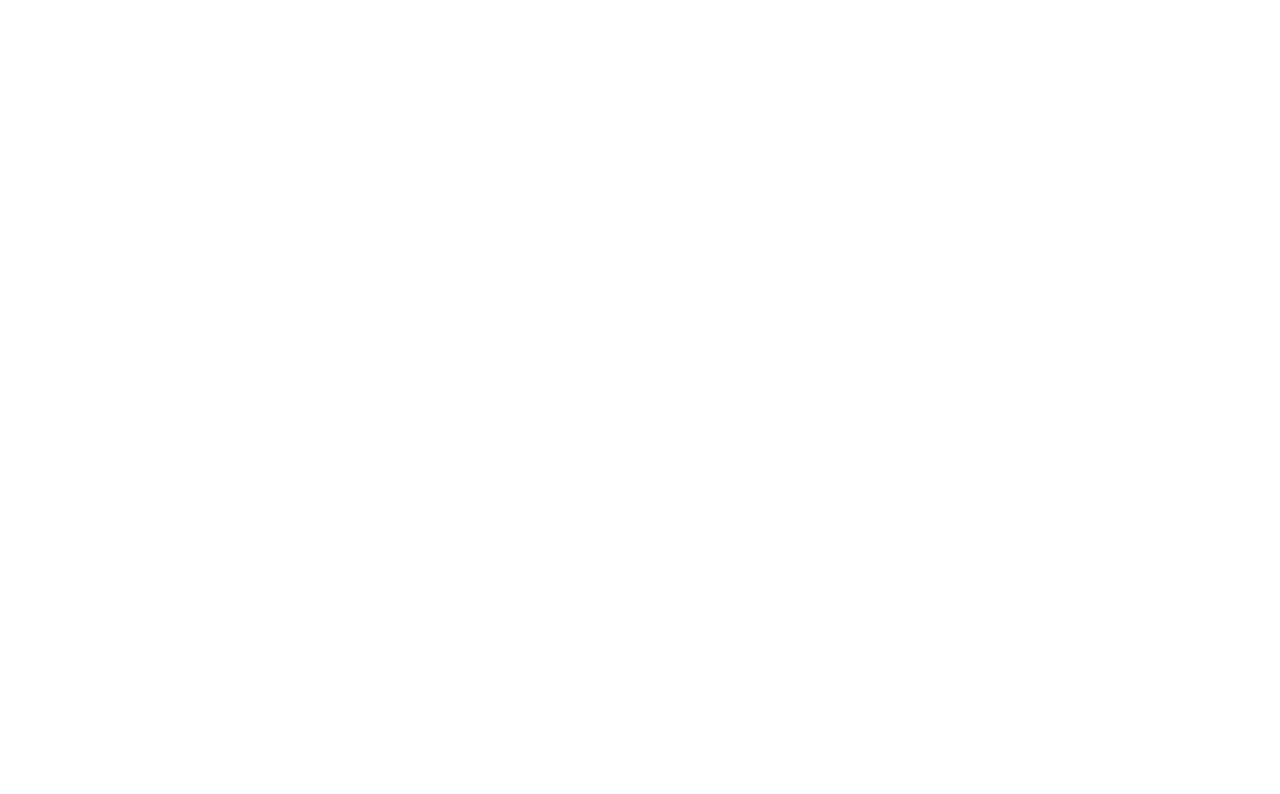
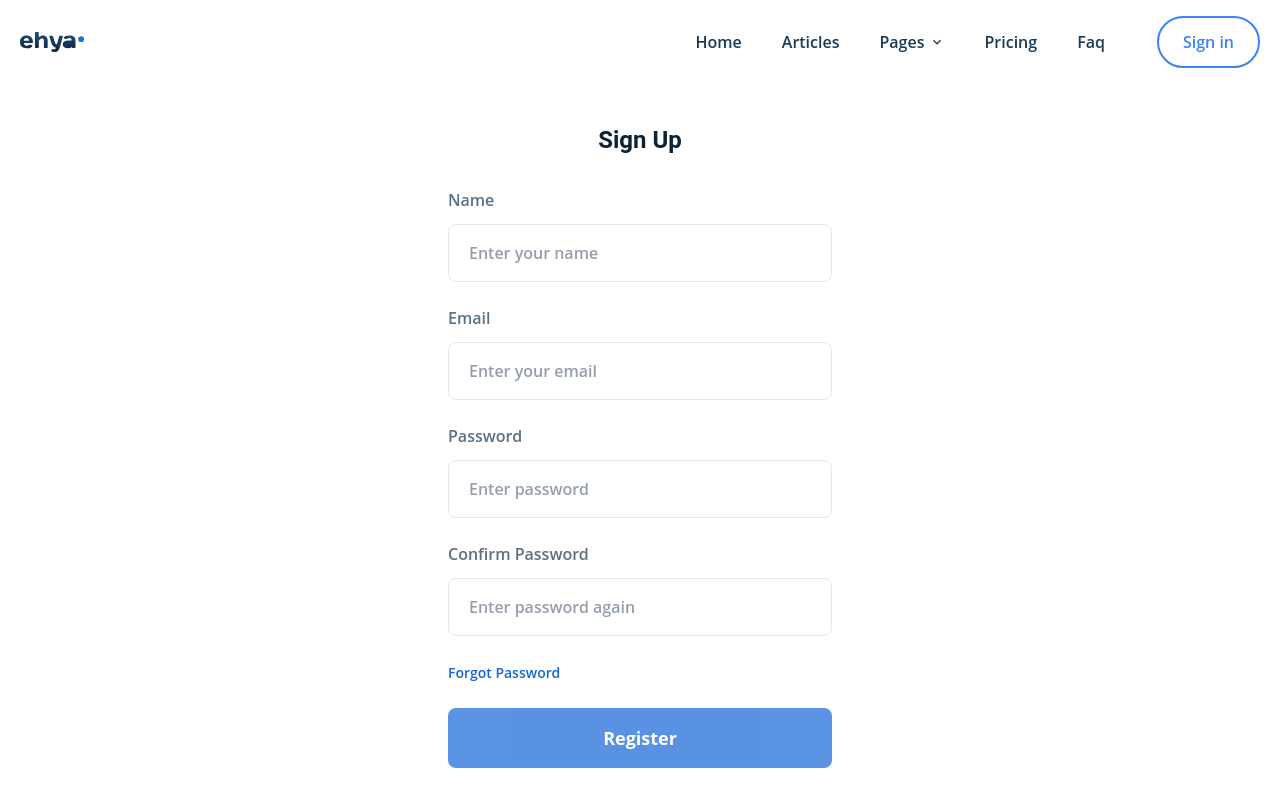
Before and after one commit to Asharalikhan4/Blogzio, a React (Vite) app in the folder frontend/: page /register in a window 1280 px wide. Before the commit this address had no page. Shown: the top 794 px of the page. Built offline with nearby package versions, Linux system fonts and the light colour scheme.

Commit message:
Login form added

```diff
--- a/frontend/package.json
+++ b/frontend/package.json
@@ -13,6 +13,7 @@
     "@reduxjs/toolkit": "^1.9.5",
     "react": "^18.2.0",
     "react-dom": "^18.2.0",
+    "react-hook-form": "^7.46.1",
     "react-icons": "^4.10.1",
     "react-redux": "^8.1.2",
     "react-router-dom": "^6.15.0"
--- a/frontend/src/App.jsx
+++ b/frontend/src/App.jsx
@@ -3,6 +3,7 @@
 import "./App.css";
 import HomePage from "./pages/Home/HomePage";
 import ArticleDetailPage from "./pages/articleDetail/ArticleDetailPage";
+import RegisterPage from "./pages/register/RegisterPage";
 
 function App() {
   return (
@@ -10,6 +11,7 @@
       <Routes>
         <Route index path="/" element={<HomePage />} />
         <Route path="/blog/:id" element={<ArticleDetailPage />} />
+        <Route path="/register" element={<RegisterPage />} />
       </Routes>
     </div>
   )
--- /dev/null
+++ b/frontend/src/pages/register/RegisterPage.jsx
@@ -0,0 +1,130 @@
+import { Link } from "react-router-dom";
+import { useForm } from "react-hook-form";
+
+import MainLayout from "../../components/MainLayout";
+
+const RegisterPage = () => {
+
+    const { register, handleSubmit, formState: { errors, isValid }, watch } = useForm({
+        defaultValues: {
+            name: "",
+            email: "",
+            password: "",
+            confirmPassword: ""
+        },
+        mode: "onChange",
+    });
+
+    const submitHandler = (data) => {
+        console.log(data);
+    };
+
+    const password = watch("password");
+
+    return <MainLayout>
+        <section className="container mx-auto px-5 py-10">
+            <div className="w-full max-w-sm mx-auto">
+                <h1 className="font-roboto text-2xl font-bold text-center text-dark-hard mb-8">Sign Up</h1>
+                <form onSubmit={handleSubmit(submitHandler)}>
+                    <div className="flex flex-col mb-6 w-full">
+                        <label htmlFor="name" className="text-[#5a7184] font-semibold block">Name</label>
+                        <input
+                            type="text"
+                            id="name"
+                            {...register("name", {
+                                minLength: {
+                                    value: 1,
+                                    message: "Name length must be at least 1 character",
+                                },
+                                required: {
+                                    value: true,
+                                    message: "Name is required"
+                                },
+                            })}
+                            placeholder="Enter your name"
+                            className={`placeholder:text-[#959ead] text-dark-hard mt-3 rounded-lg px-5 py-4 font-semibold block outline-none border ${errors.name ? "border-red-500" : "border-[#c3cad9"}`} />
+                        {errors.name?.message && (
+                            <p className="text-red-500 text-xs mt-1">{errors.name?.message}</p>
+                        )}
+                    </div>
+                    <div className="flex flex-col mb-6 w-full">
+                        <label htmlFor="email" className="text-[#5a7184] font-semibold block">Email</label>
+                        <input
+                            type="email"
+                            id="email"
+                            {...register("email", {
+                                patter: {
+                                    value:
+                                        /^(([^<>()[\]\\.,;:\s@"]+(\.[^<>()[\]\\.,;:\s@"]+)*)|(".+"))@((\[[0-9]{1,3}\.[0-9]{1,3}\.[0-9]{1,3}\.[0-9]{1,3}])|(([a-zA-Z\-0-9]+\.)+[a-zA-Z]{2,}))$/,
+                                    message: "Enter a valid email",
+                                },
+                                required: {
+                                    value: true,
+                                    message: "Email is required",
+                                },
+                            })}
+                            placeholder="Enter your email"
+                            className={`placeholder:text-[#959ead] text-dark-hard mt-3 rounded-lg px-5 py-4 font-semibold block outline-none border ${errors.email ? "border-red-500" : "border-[#c3cad9"}`} />
+                        {errors.email?.message && (
+                            <p className="text-red-500 text-xs mt-1">{errors.name?.message}</p>
+                        )}
+                    </div>
+                    <div className="flex flex-col mb-6 w-full">
+                        <label htmlFor="password" className="text-[#5a7184] font-semibold block">Password</label>
+                        <input type="password"
+                            id="password"
+                            {...register("password", {
+                                required: {
+                                    value: true,
+                                    message: "Password is required",
+                                },
+                                minLength: {
+                                    value: 6,
+                                    message: "Password length must be at least 6 characters.",
+                                },
+                            })}
+                            placeholder="Enter password"
+                            className={`placeholder:text-[#959ead] text-dark-hard mt-3 rounded-lg px-5 py-4 font-semibold block outline-none border ${errors.password ? "border-red-500" : "border-[#c3cad9"
+                                }`}
+                        />
+                        {errors.password?.message && (
+                            <p className="text-red-500 text-xs mt-1">
+                                {errors.password?.message}
+                            </p>
+                        )}
+                    </div>
+                    <div className="flex flex-col mb-6 w-full">
+                        <label htmlFor="confirmPassword" className="text-[#5a7184] font-semibold block">Confirm Password</label>
+                        <input type="password"
+                            id="confirmPassword"
+                            {...register("confirmPassword", {
+                                required: {
+                                    value: true,
+                                    message: "Confirm password is required",
+                                },
+                                validate: (value) => {
+                                    if (value !== password) {
+                                        return "Password do not match";
+                                    }
+                                },
+                            })}
+                            placeholder="Enter password again"
+                            className={`placeholder:text-[#959ead] text-dark-hard mt-3 rounded-lg px-5 py-4 font-semibold block outline-none border ${errors.confirmPassword ? "border-red-500" : "border-[#c3cad9"
+                                }`}
+                        />
+                        {errors.confirmPassword?.message && (
+                            <p className="text-red-500 text-xs mt-1">
+                                {errors.confirmPassword?.message}
+                            </p>
+                        )}
+                    </div>
+                    <Link to="/forget-password" className="text-sm font-semibold text-primary">Forgot Password</Link>
+                    <button disabled={!isValid} type="submit" className="bg-primary text-white font-bold text-lg py-4 px-8 w-full rounded-lg my-6 disabled:opacity-70 disabled:cursor-not-allowed">Register</button>
+                    <p className="text-sm font-semibold text-[#5a7184]">Do you have an account? <Link to="/login" className="text-primary">Sign in</Link></p>
+                </form>
+            </div>
+        </section>
+    </MainLayout>
+};
+
+export default RegisterPage;
```
Also changed, not shown: 1 other file (tests, documents, lock files or other folders).
